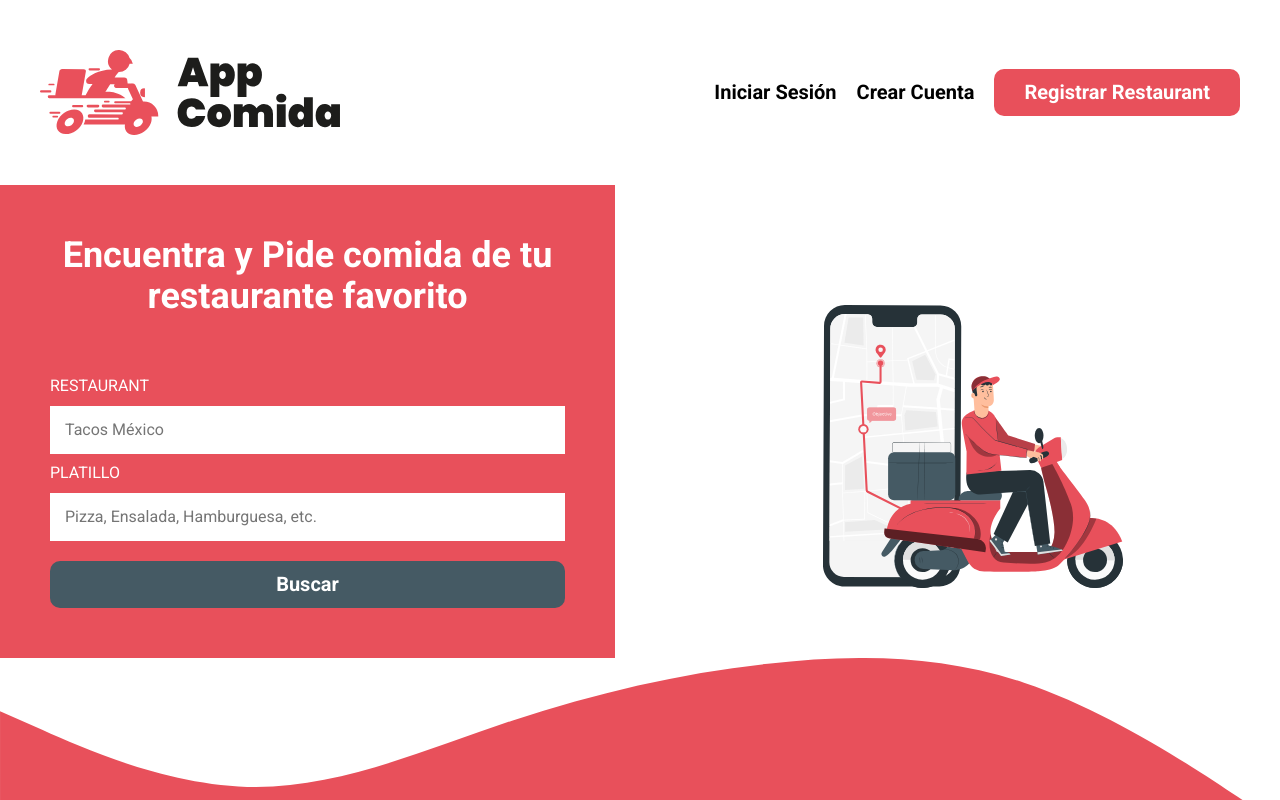
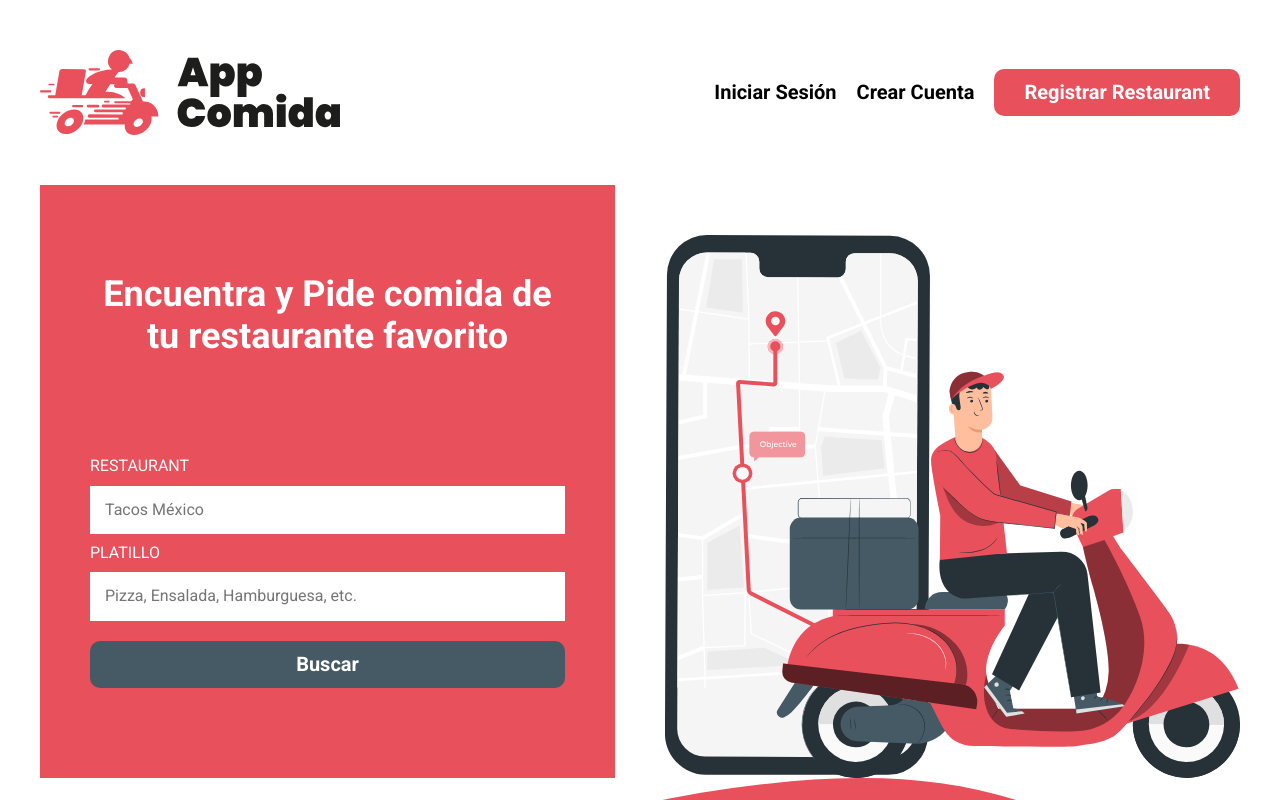
Before and after one commit to notrealsolution/DeliveryApp, an Angular app: page / in a window 1280 px wide. Shown: the top 800 px of the page. Built offline with nearby package versions, Linux system fonts and the light colour scheme.

Commit message:
Correcion de estilos del componente form

```diff
--- a/src/app/landing-page/components/form/form.component.html
+++ b/src/app/landing-page/components/form/form.component.html
@@ -1,4 +1,4 @@
-<section class="contendor formulario">
+<section class="contenedor formulario">
   <div class="formulario__grid">
     <div class="formulario__contenido">
         <h2 class="formulario__heading">Encuentra y Pide comida de tu restaurante favorito</h2>
--- a/src/app/landing-page/components/form/form.component.scss
+++ b/src/app/landing-page/components/form/form.component.scss
@@ -49,5 +49,9 @@
   }
   &__imagen {
     width: 30rem;
+
+    @include m.desktop {
+      width: 100%;
+    }
   }
 }
```
